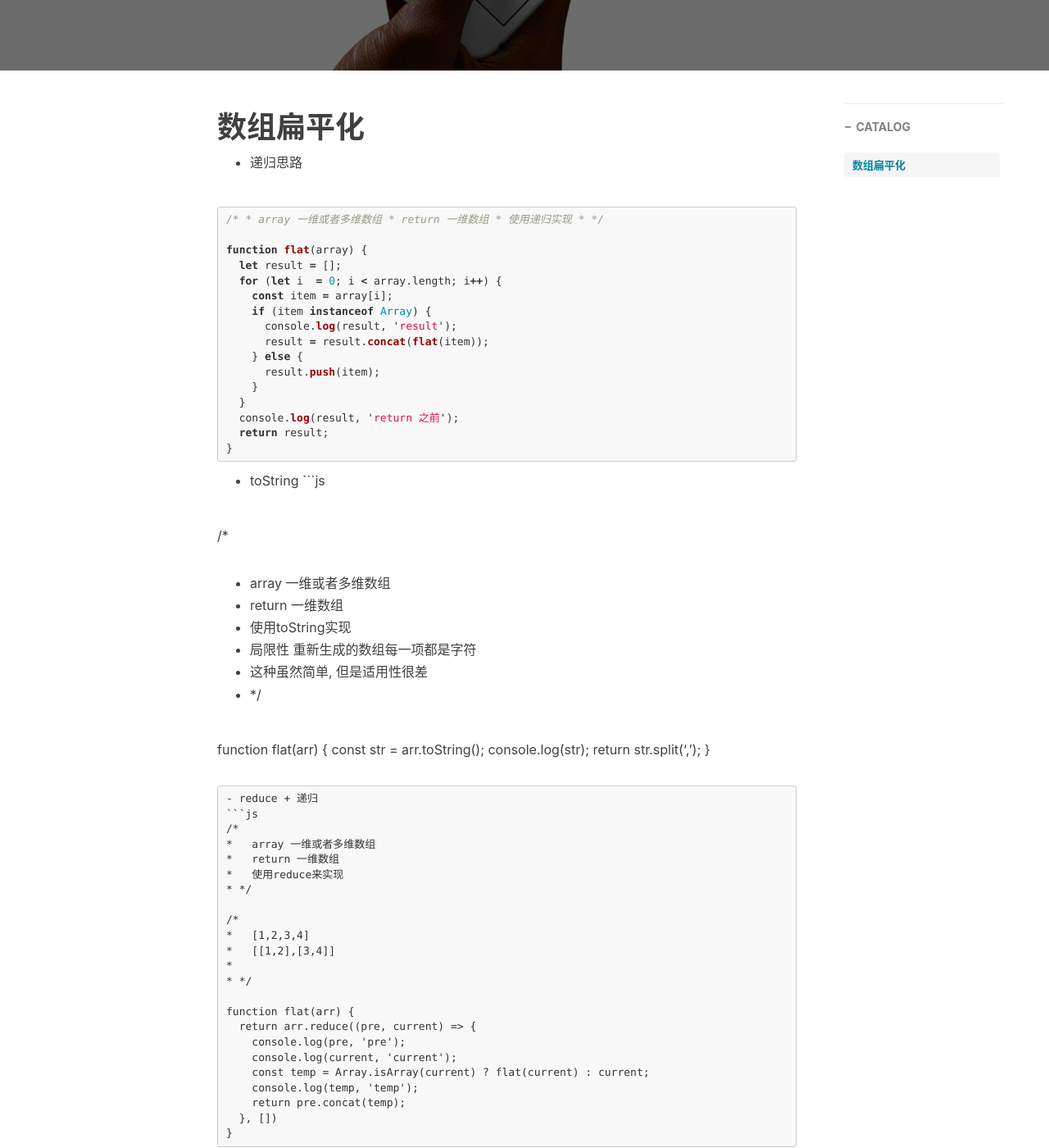
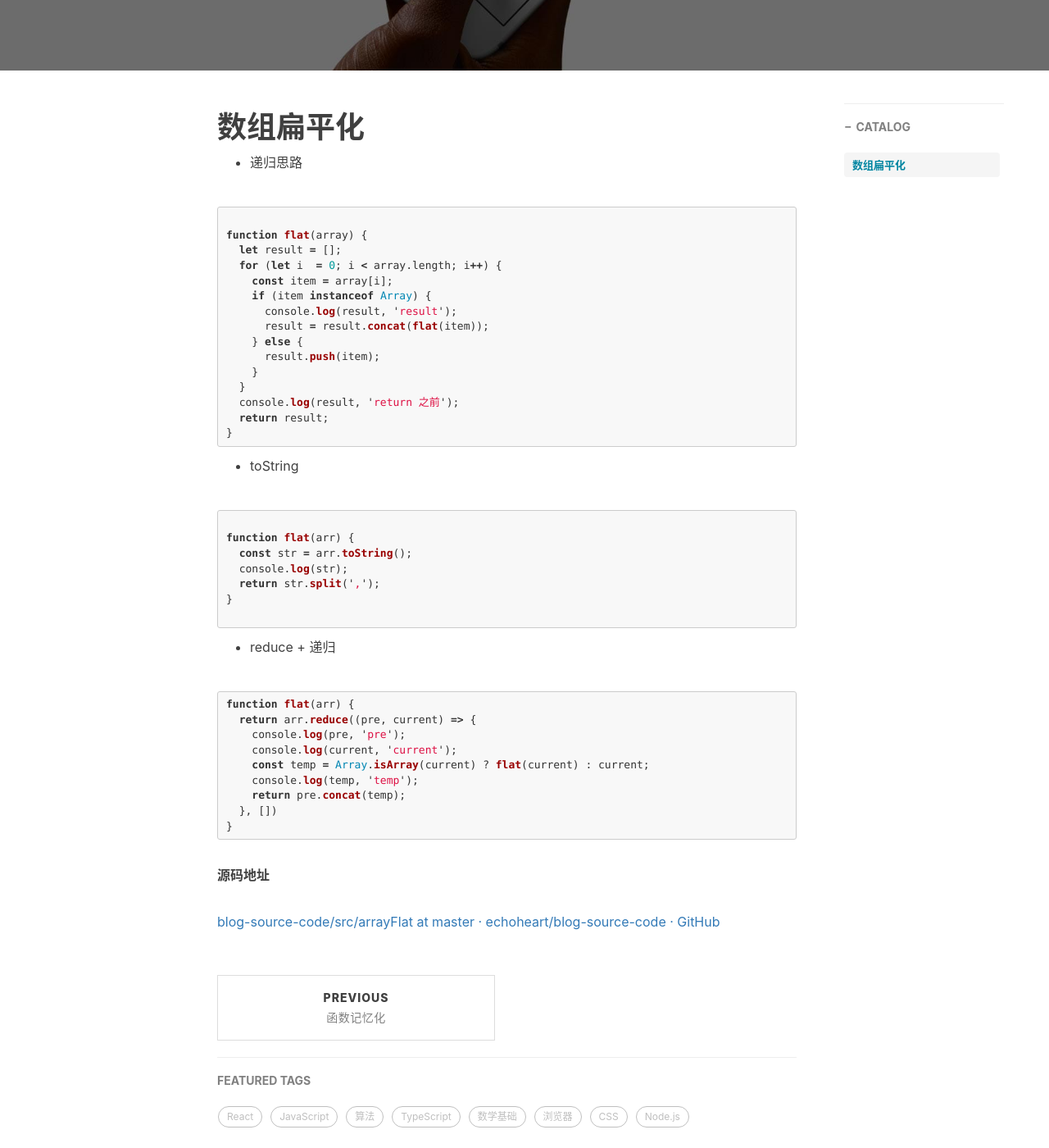
Before and after one commit to echoheart/echoheart.github.io, a Jekyll site: the page built from _posts/2019-11-21-数组扁平化.md, in a window 1280 px wide and 1400 px high, scrolled down 437 px. Shown: the whole window at 82% size. Built offline with Jekyll 4.4.1, drawn with Linux system fonts in a browser that asks for light colours; nearby versions of some CDN libraries; comment, search, counter and statistics services are not loaded.

````diff
--- a/_posts/2019-11-21-数组扁平化.md
+++ b/_posts/2019-11-21-数组扁平化.md
@@ -17,11 +17,6 @@ tags:
 - 递归思路
 
 ```js
-/*
-*   array 一维或者多维数组
-*   return 一维数组
-*   使用递归实现
-* */
 
 function flat(array) {
   let result = [];
@@ -38,16 +33,10 @@ function flat(array) {
   return result;
 }
 ```
+
 - toString
+
 ```js
-
-/*
-*   array 一维或者多维数组
-*   return 一维数组
-*   使用toString实现
-*   局限性 重新生成的数组每一项都是字符
-*   这种虽然简单, 但是适用性很差
-* */
 
 function flat(arr) {
   const str = arr.toString();
@@ -56,20 +45,10 @@ function flat(arr) {
 }
 
 ```
+
 - reduce + 递归
+
 ```js
-/*
-*   array 一维或者多维数组
-*   return 一维数组
-*   使用reduce来实现
-* */
-
-/*
-*   [1,2,3,4]
-*   [[1,2],[3,4]]
-*
-* */
-
 function flat(arr) {
   return arr.reduce((pre, current) => {
     console.log(pre, 'pre');
````
Also changed, not shown: _posts/2019-11-21-函数记忆化.md (+5 -1 lines).
